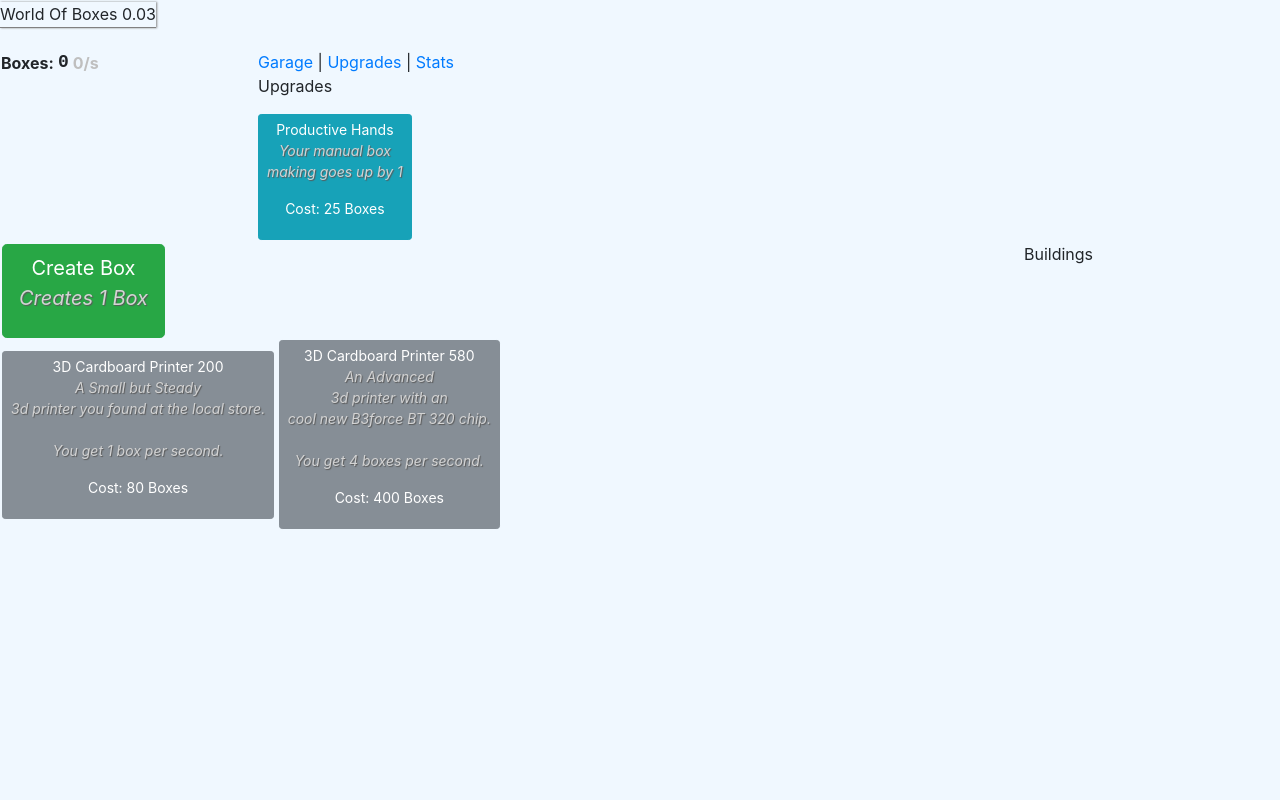
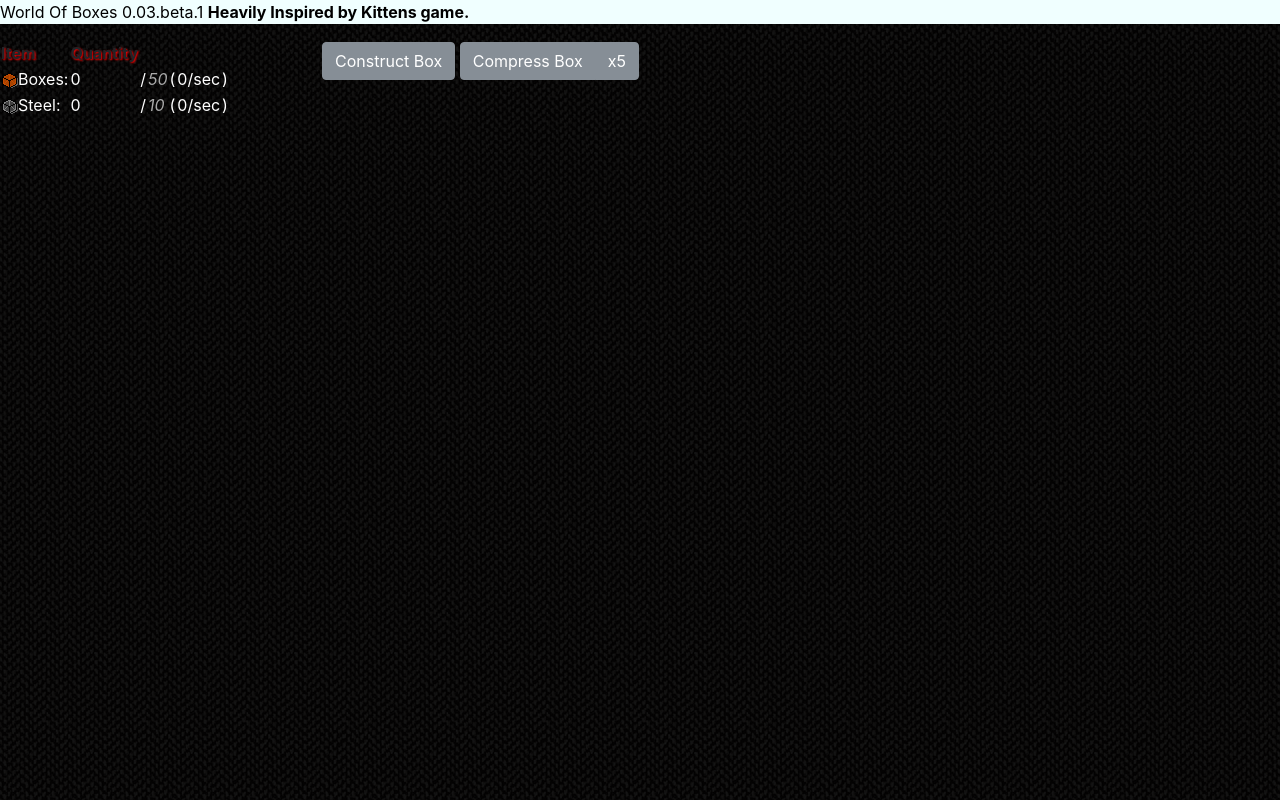
Before and after one commit to Zolo101/World-Of-Boxes, a plain HTML site: page game.html in a window 1280 px wide. Drawn offline with nearby package versions, Linux system fonts and the light colour scheme.

Commit message:
0.1.0beta.1

```diff
--- a/Game/main.css
+++ b/Game/main.css
@@ -14,7 +14,18 @@
     color: #bfbfbf;
 }
 
-#game-inv-box {}
+p,td { color: white; }
+th { text-shadow: 1px 1px 2px #ff0000 }
+
+#game-titlebar-text { color: black;}
+
+#game-titlebar {
+    background-color: azure;
+    bottom: 20px;
+}
+
+.game-counter-limit { font-style: italic; color: darkgray}
+
 #game-navbar {
     position: absolute;
     top: 2px;
@@ -23,39 +34,52 @@
     box-shadow: 1px 0px 2px #888;
 }
 
+.game-button {
+    border-radius: 2px;
+    background-color: dimgray;
+    color: lightgray;
+}
+
+.game-item-title:hover { font-weight: 500; }
+
 #game-counter {
     font-family: monospace;
     font-size: 18px;
 }
 
-#game-bps {
-    color: #bfbfbf;
+#game-bps { color: #bfbfbf; }
+#game-main-button-desc { color: lightgray; font-style: italic; text-shadow: 1px 1px 1px #595959; }
+#game { width: 100%; min-width: 1075px; max-width: 1920px; overflow: hidden; position: absolute; }
+
+.game-button {
+    display: none;
 }
 
-#game-upgrades,#buildings {
-    font-family: monospace;
-    font-size: 20px;
-    color: darkblue;
-    text-shadow: 2px 2px 2px #595959;
-    text-align: center;
+#game-construct-button:hover {
+    text-shadow: 2px 2px 4px #000000; background-color: darkgray;
 }
 
-#game-main-button-desc { color: lightgray; font-style: italic; text-shadow: 1px 1px 1px #595959; }
+#game-compress-button:hover {
+    text-shadow: 2px 2px 4px #000000; background-color: darkgray;
+}
 
-#game { width: 100%; min-width: 1075px; max-width: 1920px; overflow: hidden; position: absolute; }
+/*.game-div-div {
+    border-style: solid;
 
-#game-button {
-    text-align: center;
 }
+
+.game-div-div-progress {
+
+} */
 
 #game-inv {
     float: left;
-    width: 20%;
+    width: 25%;
 }
 
 #game-main {
     float: left;
-    width: 80%;
+    width: 75%;
 }
 
 #game-main,#game-upgrades,#game-buildings {
--- a/Game/possibly.js
+++ b/Game/possibly.js
@@ -1,7 +1,25 @@
-var boxes = 0;
+var box = {
+    "name": "Box",
+    "desc": "The thing your trying to get loads of.",
+    "ostorage": 50,
+    "rarity": "common",
+    "startvis": true,
+    "quantity": 0,
+    "bps": 0,
+}
+
+var steel = {
+    "name": "Steel",
+    "desc": "The compressed product of tons of boxes. Can be used to create machines.",
+    "ostorage": 10,
+    "rarity": "uncommon",
+    "startvis": false,
+    "quantity": 0,
+    "bps": 0,
+}
+
 var bpc = 1;
 var bps = 0;
-
 var productivehands = {
     "name": "Productive Hands",
     "desc": "Your manual box <br>making goes up by 1",
@@ -27,31 +45,33 @@ var machine580 = {
     "visible": false
 };
 
+function constructbox() {
 
-function createBox() {
-    boxes = boxes + bpc;
-    document.getElementById("game-counter").innerHTML = boxes;
+    if (box.quantity < box.ostorage) {
+        box.quantity++;
+    }
+
+    document.getElementById("game-box-counter").innerHTML = box.quantity;
+    document.getElementById("game-box-counter-limit").innerHTML = box.ostorage;
 }
 
-function createbps() {
-    boxes = boxes + bps;
-    document.getElementById("game-counter").innerHTML = boxes;
+function compressbox(Number) {
+    if (box.quantity >= 10 * Number && steel.quantity <= 9) {
+        box.quantity = box.quantity - 10 * Number;
+        steel.quantity = steel.quantity + 1 * Number;
+        document.getElementById("game-box-counter").innerHTML = box.quantity;
+        document.getElementById("game-steel-counter").innerHTML = steel.quantity;
+    }
 }
 
-function upgrade1() {
-    var upgrade1cost = Math.floor(25 * Math.pow(1.1, upgrade1s)); // the cost
-    if (boxes >= upgrade1cost) {
-        upgrade1s = upgrade1s + 1;
-        bpc = bpc + 1;
-        boxes = boxes - upgrade1cost;
-        document.getElementById("game-upgrade-button1").innerHTML = "Productive Hands (" + upgrade1s + ')<p id="game-main-button-desc"> + Your manual box <br>making goes up by 1</p><p id="game-upgrade-button1-cost">25 Boxes</p>';
-        document.getElementById("game-counter").innerHTML = boxes;
-    }
-    var upgrade1next = Math.floor(25 * Math.pow(1.1, upgrade1s));
-    document.getElementById("game-upgrade-button1-cost").innerHTML = "Cost: " + upgrade1next + " Boxes";
+function constructbps() {
+    box.quantity = box.quantity + box.bps;
+    document.getElementById("game-box-counter").innerHTML = box.quantity;
+    document.getElementById("game-box-counter-limit").innerHTML = box.ostorage;
 }
 
+
+
 window.setInterval(function () {
-    createbps();
-    document.getElementById("game-bps").innerHTML = bps + "/s";
+    constructbps();
 }, 1000);
--- a/game.html
+++ b/game.html
@@ -9,36 +9,51 @@
     <script src="https://maxcdn.bootstrapcdn.com/bootstrap/4.0.0-beta.2/js/bootstrap.min.js" integrity="sha384-alpBpkh1PFOepccYVYDB4do5UnbKysX5WZXm3XxPqe5iKTfUKjNkCk9SaVuEZflJ" crossorigin="anonymous"></script>
     <script src="Game/possibly.js" type="text/javascript"></script>
     </head>
-    <body style="background-color: aliceblue;">
-        <div id="game-navbar">World Of Boxes 0.03</div>
-        <div id="game">
-<br><br>
+    <body style="background-image: url(Game/Images/zigzagwool.png)">
+        <div id="game-titlebar">
+            <p id="game-titlebar-text">World Of Boxes 0.03.beta.1 <b>Heavily Inspired by Kittens game.</b></p>
+        </div>
+        <div id="game-container">
             <div id="game-inv">
                 <table>
-                    <tr id="game-inv-box">
-                        <th id="game-name">Boxes:</th><th></th>
-                        <th id="game-counter">0</th><th></th>
-                        <th id="game-bps" class="inv-ps">0/s</th>
+                    <tr>
+                        <th>Item</th>
+                        <th>Quantity</th>
+                    </tr>
+                    <tr>
+                        <td class="game-item-title"><img alt="" width="17" height="17" src="Game/Images/box.png">Boxes:</td>
+                        <td class="game-counter" id="game-box-counter">0</td>
+                        <td>/</td>
+                        <td class="game-counter-limit" id="game-box-counter-limit">50</td>
+                        <td>(</td>
+                        <td>0/sec</td>
+                        <td>)</td>
+                    </tr>
+                    <tr>
+                        <td class="game-item-title"><img alt="" width="17" height="17" src="Game/Images/steel.png">Steel:</td>
+                        <td class="game-counter" id="game-steel-counter">0</td>
+                        <td>/</td>
+                        <td class="game-counter-limit">10</td>
+                        <td>(</td>
+                        <td>0/sec</td>
+                        <td>)</td>
                     </tr>
                 </table>
             </div>
             <div id="game-main">
-                <div id="game-main-navbar">
-                    <a href="#">Garage</a><span> |</span>
-                    <a href="#">Upgrades</a><span> |</span>
-                    <a href="#">Stats</a>
+                <button onclick="constructbox()" id="game-construct-button" class="btn btn-secondary" class="game-button">Construct Box</button>
+                <div class="btn-group" role="group">
+                    <button type="button" onclick="compressbox(1)" id="game-compress-button" class="btn btn-secondary" class="game-button">Compress Box</button>
+                    <button type="button" onclick="compressbox(5)" id="game-compress-button" class="btn btn-secondary" class="game-button">x5</button>
                 </div>
-                <p>Upgrades</p>
-                <button class="btn btn-info btn-sm" id="game-upgrade-button1" onclick="upgrade1()">Productive Hands<p id="game-main-button-desc">Your manual box <br>making goes up by 1</p><p id="game-upgrade-button1-cost">Cost: 25 Boxes</p></button>
-            </div>
-            <div id="game-main">
-                <button class="btn btn-success btn-lg" id="game-main-button" onclick="createBox()">Create Box<p id="game-main-button-desc">Creates  1 Box</p></button>
-            </div>
-            <div id="game-buildings">
-                <p>Buildings</p>
-                <button class="btn btn-secondary btn-sm" id="game-building-button1" onclick="building1()">3D Cardboard Printer 200<p id="game-main-button-desc">A Small but Steady <br>3d printer you found at the local store. <br><br>You get 1 box per second.</p><p id="game-building-button1-cost">Cost: 80 Boxes</p></button>
-                <button class="btn btn-secondary btn-sm" id="game-building-button2" onclick="building2()">3D Cardboard Printer 580<p id="game-main-button-desc">An Advanced <br>3d printer with an <br> cool new B3force BT 320 chip. <br><br>You get 4 boxes per second.</p><p id="game-building-button2-cost">Cost: 400 Boxes</p></button>
             </div>
         </div>
+        <!--<div id="game-div">
+            <div class="game-div-div" id="game-div-cb">
+                <p><b>Contruct Box</b></p>
+                <p>Contructs a box.</p>
+                <div class="game-div-div-progress" id="game-div-cb-progress"></div>
+            </div>
+        </div>-->
     </body>
 </html>
```
Also changed, not shown: Game/Images/box.png (added), Game/Images/steel.png (added), Game/Images/zigzagwool.png (added).
